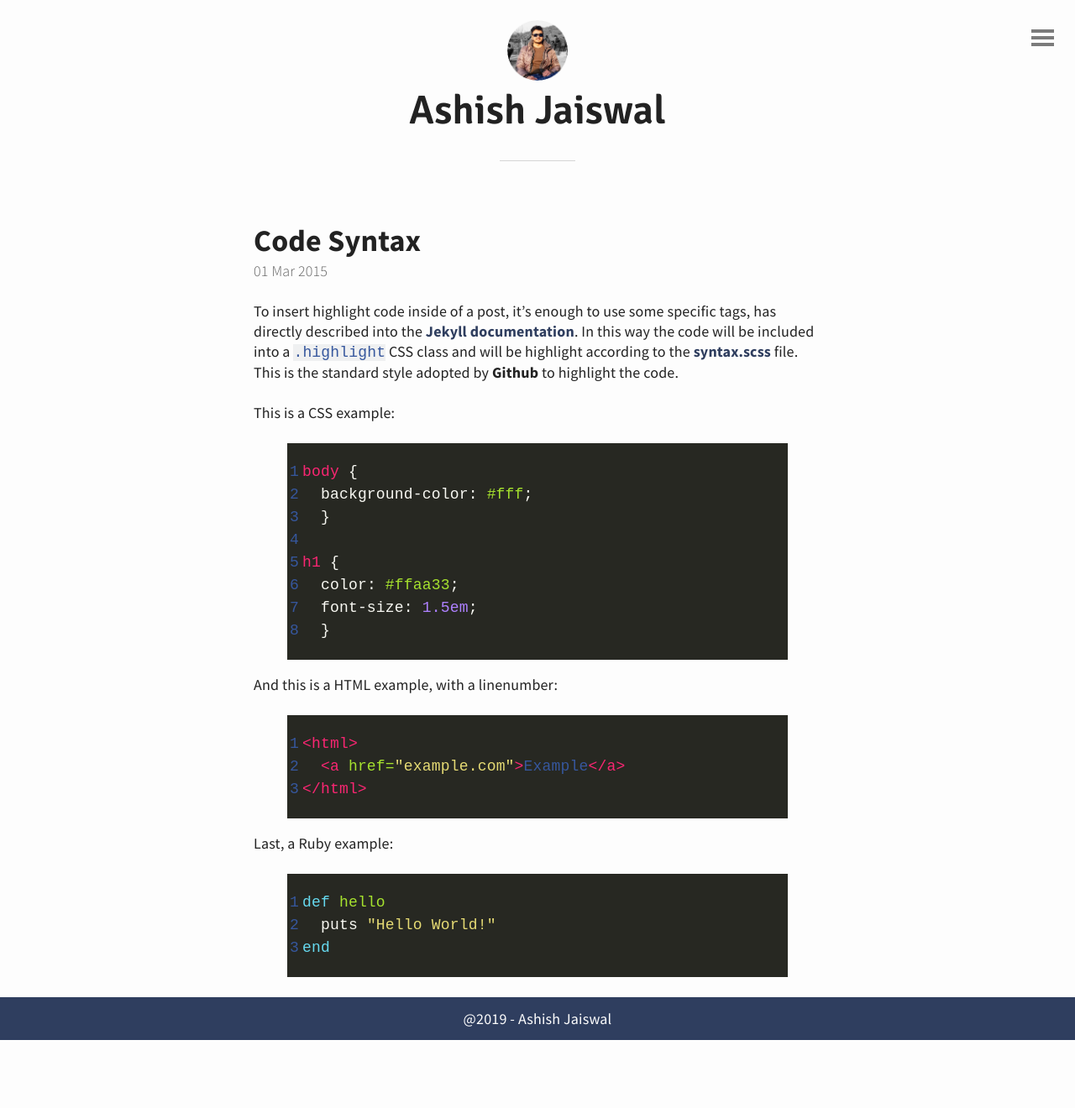
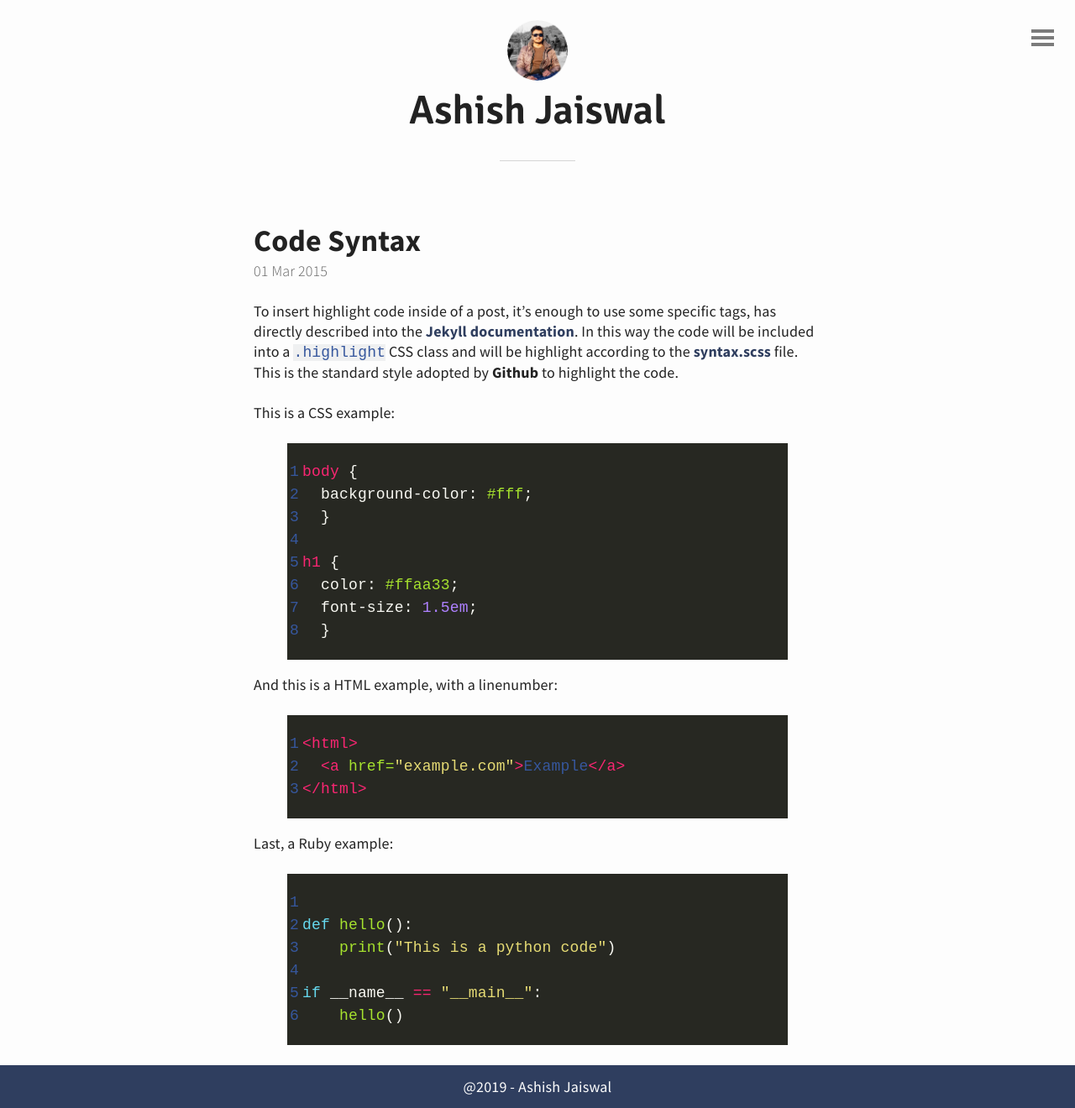
Before and after one commit to asheeshcric/blog, a Jekyll site: the page built from _posts/2015-03-01-code-syntax.md, in a window 1280 px wide. Shown: the whole page at 84% size. Built offline with Jekyll 4.4.1, drawn with Linux system fonts in a browser that asks for light colours; comment, search, counter and statistics services are not loaded; before the commit the page ends 1239 px from its top, so only the background shows below that.

Commit message:
Change code example from Ruby to Python

```diff
--- a/_posts/2015-03-01-code-syntax.md
+++ b/_posts/2015-03-01-code-syntax.md
@@ -27,10 +27,12 @@ And this is a HTML example, with a linenumber:
 {% endhighlight %}
 
 Last, a Ruby example:
-{% highlight ruby linenos %}
+{% highlight python linenos %}
 
-def hello
-  puts "Hello World!"
-end
+def hello():
+    print("This is a python code")
+
+if __name__ == "__main__":
+    hello()
 
 {% endhighlight %}
```
Also changed, not shown: _posts/2019-02-11-idiomatic-python.md (added, +3 -0 lines), _posts/2019-02-21-machine-learning-fundamentals.md (added, +57 -0 lines).
